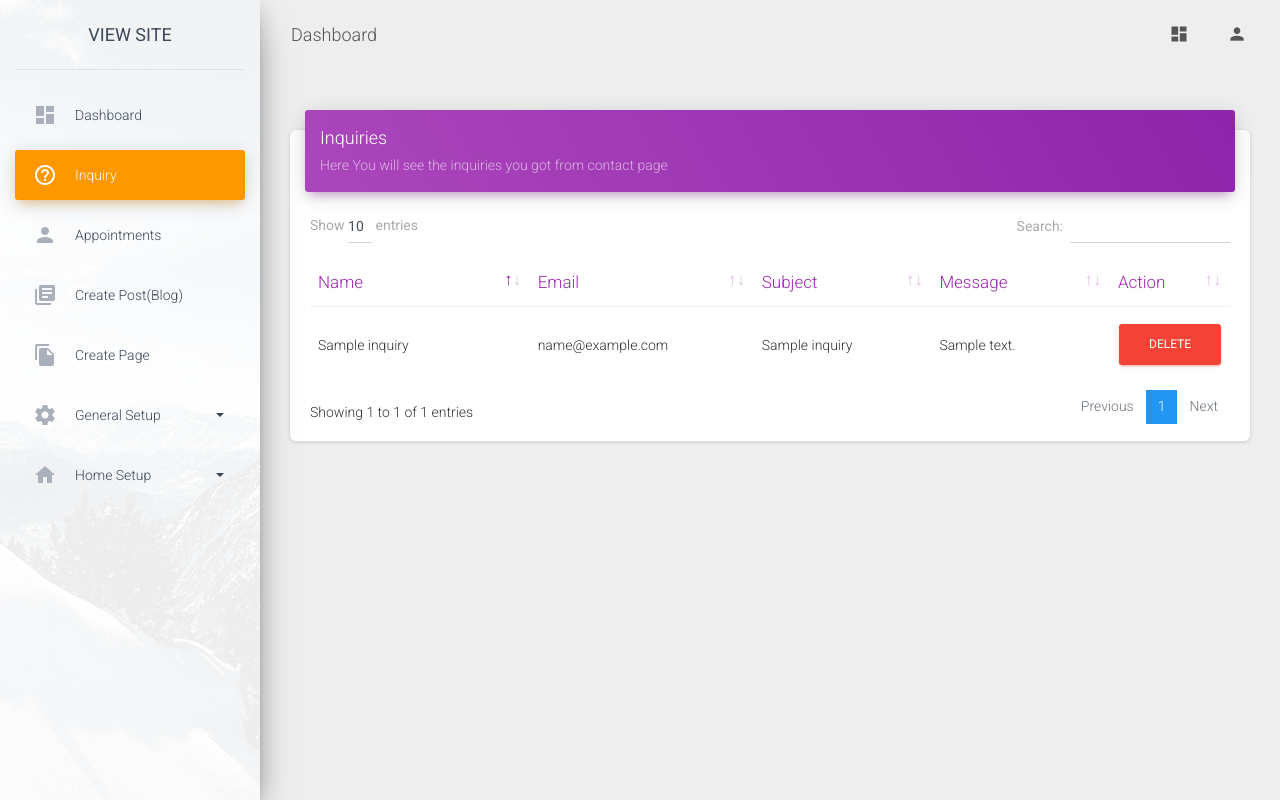
After one commit to udlnepal/pesthome, a CodeIgniter app: page /database/admin/inquiry in a window 1280 px wide. The commit adds this page. Run offline with CodeIgniter, Linux system fonts and the light colour scheme; a user stored in the database is signed in; data comes from the database, SQL or seed files in the repository; tables that the repository leaves empty or names only in its code hold one stand-in row (values such as "Sample post"); some libraries are stand-ins or nearby versions.

Commit message:
almost done

```diff
--- /dev/null
+++ b/application/controllers/admin/Inquiry.php
@@ -0,0 +1,35 @@
+<?php
+include_once(APPPATH.'controllers/Admin_controller.php');
+class Inquiry extends Admin_controller{
+
+	public function __construct(){
+		parent::__construct();
+		  $this->load->model('inquiry_model');
+		  $this->load->model('user_model');
+		  $this->load->helper(array('form', 'url'));
+
+        $this->load->library(array('session', 'form_validation'));
+	}
+
+public function index()
+{
+	$data['titlename']=$this->user_model->get_logged_user();
+	$data['inquiry']=$this->inquiry_model->get_inquiry();
+	$this->display('admin/inquiry',$data);
+}
+
+
+public function delete(){
+	$inquiry_id=$this->uri->segment(4);
+	if (empty($inquiry_id)){
+		error_404();
+	}
+	else{
+		 $this->inquiry_model->delete_inquiry($inquiry_id);
+		redirect('admin/inquiry');
+	}
+}
+
+/* write above here */
+}
+?>
--- /dev/null
+++ b/application/models/Inquiry_model.php
@@ -0,0 +1,34 @@
+<?php
+class Inquiry_model extends CI_Model {
+
+    public function __construct()
+    {
+        $this->load->database();
+    }
+
+
+public function get_inquiry(){
+	$this->db->select('*');
+	$this->db->from('inquiry');
+	$query=$this->db->get();
+	return $query->result_array();
+}
+
+
+public function set_inquiry(){
+$data=array(
+'name'=>$this->input->post('name'),
+'email'=>$this->input->post('email'),
+'subject'=>$this->input->post('subject'),
+'message'=>$this->input->post('message'),
+);
+return $this->db->insert('inquiry',$data);
+}
+
+public function delete_inquiry($inquiry_id){
+	  $this->db->where('inquiry_id', $inquiry_id);
+       return $this->db->delete('inquiry');
+}
+/* write above here */
+}
+?>
--- /dev/null
+++ b/application/views/admin/inquiry.php
@@ -0,0 +1,46 @@
+  <div class="content">
+        <div class="container-fluid">
+
+<div class="row">
+
+                	<div class="col-lg-12">
+                	<div class="card">
+                    <div class="card-header card-header-primary">
+                  <h4 class="card-title ">Inquiries</h4>
+                  <p class="card-category">Here You will see the inquiries you got from contact page</p>
+                </div>
+                		<div class="card-body">
+                      <div class="col-lg-12 text-right"></div>
+        					<?php echo form_open('admin/vmi_setup/add')?>
+                  <table class="table table-hover" id="inquiry">
+
+        						<thead class="text-primary " >
+
+                      <tr>
+        								 <th width="25%">Name</th><th width="25%">Email</th><th width="20%">Subject</th><th width="20%">Message</th><th width="10%">Action</th>
+        							</tr>
+        						</thead>
+        						<tbody>
+        						<?php  foreach ($inquiry as $key=>$data):?>
+
+                      <tr>
+        								<td>
+                          <?php echo $data['name'] ?>
+                          </td>
+                        <td><?php echo $data['email'] ?> </td>
+                        <td><?php echo $data['subject'] ?></td>
+                           <td><?php echo $data['message'] ?></td>
+                        <td><a  class="btn btn-danger" href="<?php echo base_url('admin/inquiry/delete/'.$data['inquiry_id']) ?>">Delete</a></td>
+        							</tr>
+        						<?php endforeach; ?>
+                    </tbody>
+        					</table>
+                  <?php echo form_close(); ?>
+
+</div>
+</div>
+                	</div>
+
+            </div>
+</div>
+</div>
--- a/application/views/admin_templates/footer.php
+++ b/application/views/admin_templates/footer.php
@@ -47,6 +47,7 @@
 
 
     $('#appointment').DataTable();
+    $('#inquiry').DataTable();
 
 
     });
--- a/application/views/admin_templates/sidebar.php
+++ b/application/views/admin_templates/sidebar.php
@@ -22,12 +22,21 @@ $classvalue=$this->uri->segment(2);
               <p>Dashboard</p>
             </a>
           </li>
+             <li class="nav-item  <?php if ($classvalue=='inquiry') echo "active" ?>  ">
+            <a class="nav-link" href="<?php echo base_url('admin/inquiry') ?>">
+              <i class="material-icons">help_outline</i>
+              <p>Inquiry</p>
+            </a>
+          </li>
+
+
           <li class="nav-item  <?php if ($classvalue=='appointments') echo "active" ?>  ">
             <a class="nav-link" href="<?php echo base_url('admin/appointments') ?>">
               <i class="material-icons">person</i>
               <p>Appointments</p>
             </a>
           </li>
+
 
           <li class="nav-item   <?php if ($classvalue=='create_post') echo "active" ?>  ">
             <a class="nav-link" href="<?php echo base_url('admin/create_post') ?>">
```
Also changed, not shown: application/controllers/Site.php (+9 -0 lines), application/views/site/contact.php (+10 -11 lines).
